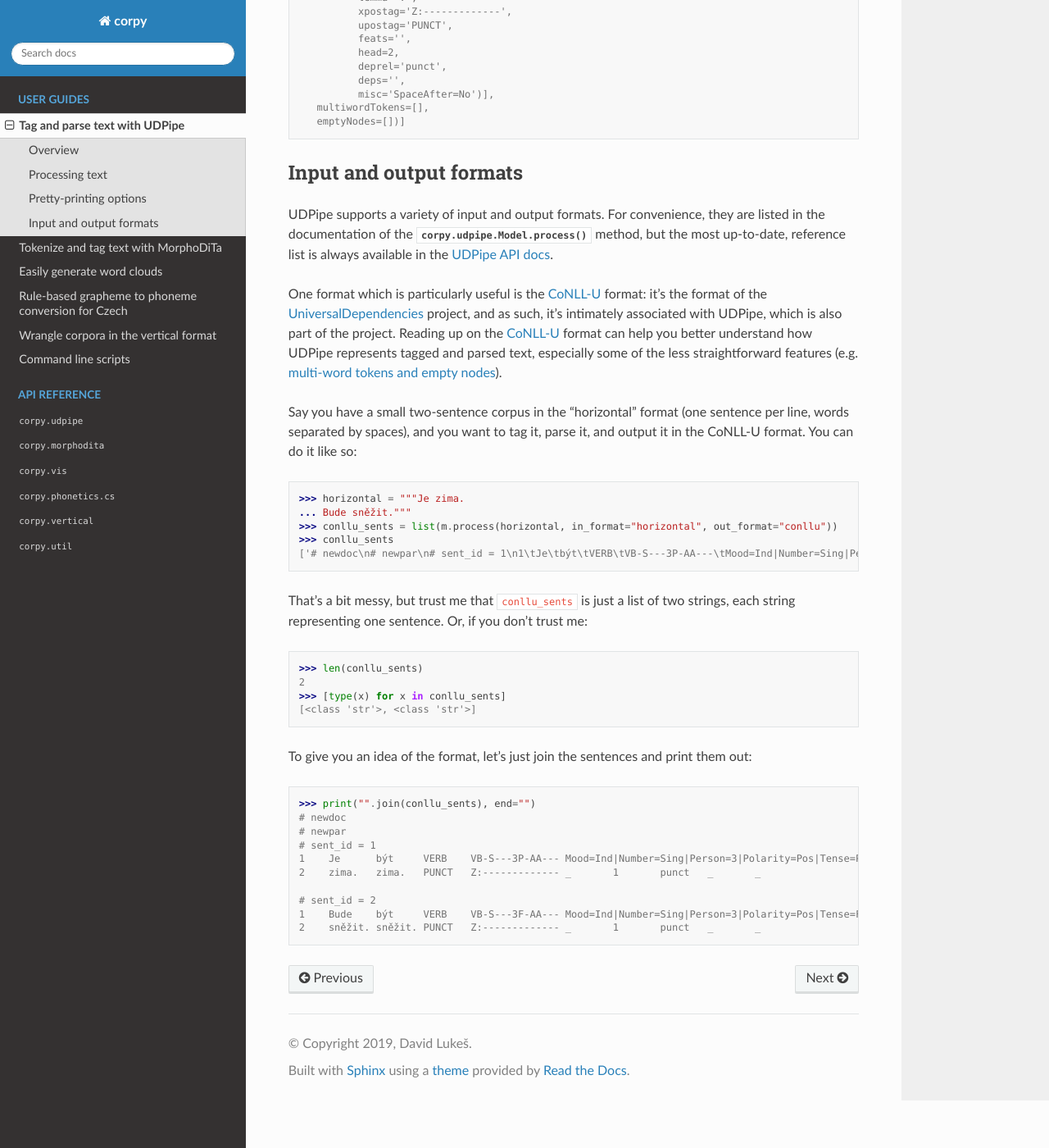
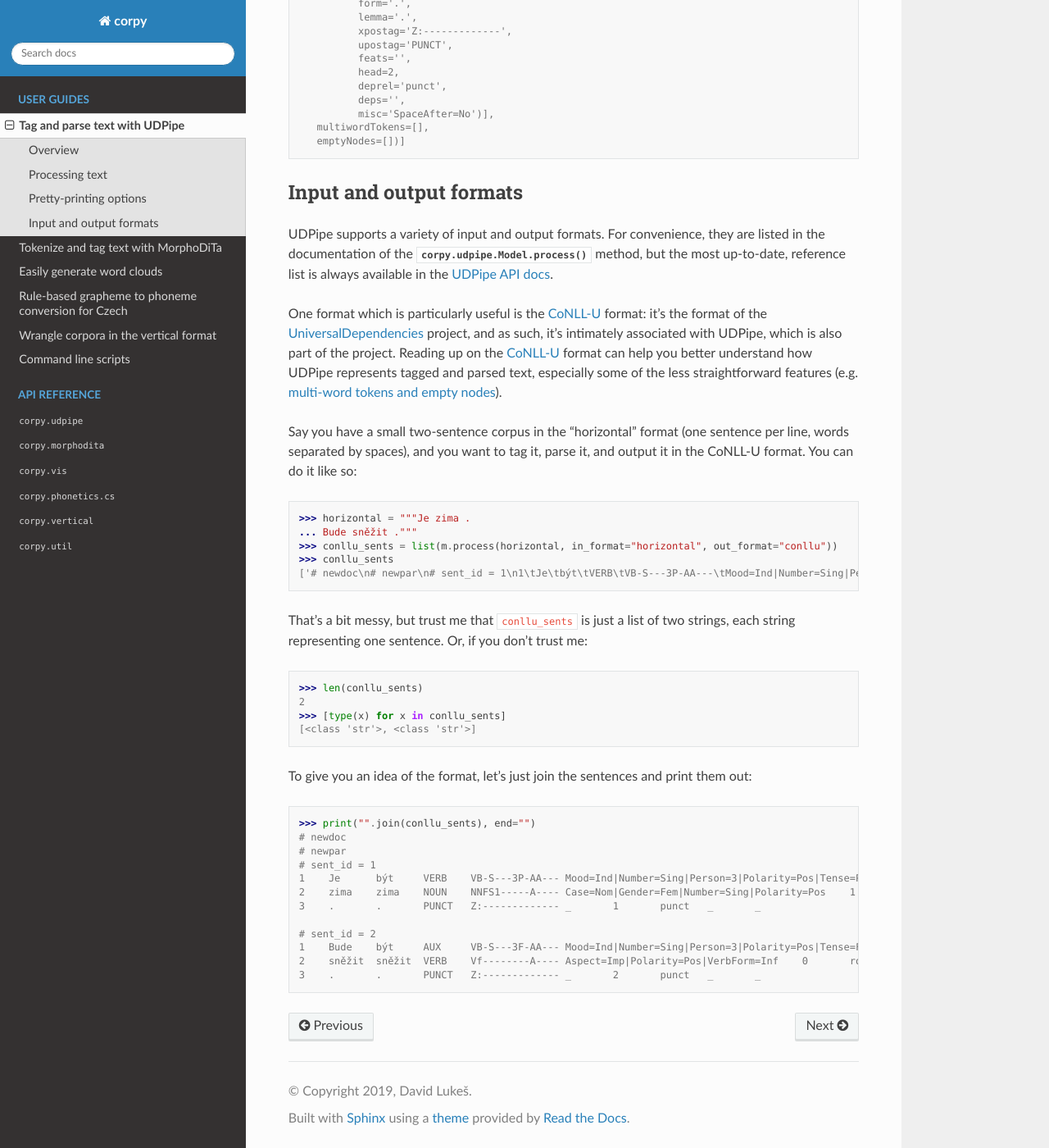
Before and after one commit to dlukes/corpy, a Sphinx documentation site: the page built from docs/guides/udpipe.rst, in a window 1280 px wide and 1400 px high, scrolled down 3990 px. Shown: the whole window at 82% size. Built offline with Sphinx 7.4.7 and the Read the Docs theme 2.0.0, drawn with Linux system fonts in a browser that asks for light colours; some of the changed text lies outside the part shown.

Commit message:
Improve docs
Fix various odds and ends, and test UDPipe against the most recent UD 2.4
models.

```diff
--- a/README.rst
+++ b/README.rst
@@ -85,7 +85,7 @@ Here's an idea of what you can do with CorPy:
 .. development-marker
 
 Development
-==========
+===========
 
 Dependencies and building the docs
 ----------------------------------
--- a/docs/conf.py
+++ b/docs/conf.py
@@ -35,6 +35,7 @@ release = corpy.__version__
 # extensions coming with Sphinx (named 'sphinx.ext.*') or your custom
 # ones.
 extensions = ["sphinx.ext.autodoc"]
+autodoc_member_order = "bysource"
 # Mock most dependencies, because we want to install as few of them as possible
 # on ReadTheDocs (it's a pain, there are limits, etc.). NOTE: Keep this list
 # up-to-date with the deps listed in ../pyproject.toml!
--- a/docs/guides/udpipe.rst
+++ b/docs/guides/udpipe.rst
@@ -268,11 +269,11 @@ and output it in the CoNLL-U format. You can do it like so:
 
 .. code:: python
 
-   >>> horizontal = """Je zima.
-   ... Bude sněžit."""
+   >>> horizontal = """Je zima .
+   ... Bude sněžit ."""
    >>> conllu_sents = list(m.process(horizontal, in_format="horizontal", out_format="conllu"))
    >>> conllu_sents
-   ['# newdoc\n# newpar\n# sent_id = 1\n1\tJe\tbýt\tVERB\tVB-S---3P-AA---\tMood=Ind|Number=Sing|Person=3|Polarity=Pos|Tense=Pres|VerbForm=Fin|Voice=Act\t0\troot\t_\t_\n2\tzima.\tzima.\tPUNCT\tZ:-------------\t_\t1\tpunct\t_\t_\n\n', '# sent_id = 2\n1\tBude\tbýt\tVERB\tVB-S---3F-AA---\tMood=Ind|Number=Sing|Person=3|Polarity=Pos|Tense=Fut|VerbForm=Fin|Voice=Act\t0\troot\t_\t_\n2\tsněžit.\tsněžit.\tPUNCT\tZ:-------------\t_\t1\tpunct\t_\t_\n\n']
+   ['# newdoc\n# newpar\n# sent_id = 1\n1\tJe\tbýt\tVERB\tVB-S---3P-AA---\tMood=Ind|Number=Sing|Person=3|Polarity=Pos|Tense=Pres|VerbForm=Fin|Voice=Act\t0\troot\t_\t_\n2\tzima\tzima\tNOUN\tNNFS1-----A----\tCase=Nom|Gender=Fem|Number=Sing|Polarity=Pos\t1\tnsubj\t_\t_\n3\t.\t.\tPUNCT\tZ:-------------\t_\t1\tpunct\t_\t_\n\n', '# sent_id = 2\n1\tBude\tbýt\tAUX\tVB-S---3F-AA---\tMood=Ind|Number=Sing|Person=3|Polarity=Pos|Tense=Fut|VerbForm=Fin|Voice=Act\t2\taux\t_\t_\n2\tsněžit\tsněžit\tVERB\tVf--------A----\tAspect=Imp|Polarity=Pos|VerbForm=Inf\t0\troot\t_\t_\n3\t.\t.\tPUNCT\tZ:-------------\t_\t2\tpunct\t_\t_\n\n']
 
 That's a bit messy, but trust me that ``conllu_sents`` is just a list of two
 strings, each string representing one sentence. Or, if you don't trust me:
@@ -294,9 +295,11 @@ out:
    # newpar
    # sent_id = 1
    1	Je	být	VERB	VB-S---3P-AA---	Mood=Ind|Number=Sing|Person=3|Polarity=Pos|Tense=Pres|VerbForm=Fin|Voice=Act	0	root	_	_
-   2	zima.	zima.	PUNCT	Z:-------------	_	1	punct	_	_
+   2	zima	zima	NOUN	NNFS1-----A----	Case=Nom|Gender=Fem|Number=Sing|Polarity=Pos	1	nsubj	_	_
+   3	.	.	PUNCT	Z:-------------	_	1	punct	_	_
    <BLANKLINE>
    # sent_id = 2
-   1	Bude	být	VERB	VB-S---3F-AA---	Mood=Ind|Number=Sing|Person=3|Polarity=Pos|Tense=Fut|VerbForm=Fin|Voice=Act	0	root	_	_
-   2	sněžit.	sněžit.	PUNCT	Z:-------------	_	1	punct	_	_
+   1	Bude	být	AUX	VB-S---3F-AA---	Mood=Ind|Number=Sing|Person=3|Polarity=Pos|Tense=Fut|VerbForm=Fin|Voice=Act	2	aux	_	_
+   2	sněžit	sněžit	VERB	Vf--------A----	Aspect=Imp|Polarity=Pos|VerbForm=Inf	0	root	_	_
+   3	.	.	PUNCT	Z:-------------	_	2	punct	_	_
    <BLANKLINE>
```
Also changed, not shown: other parts of docs/guides/udpipe.rst (+5 -4 lines).
